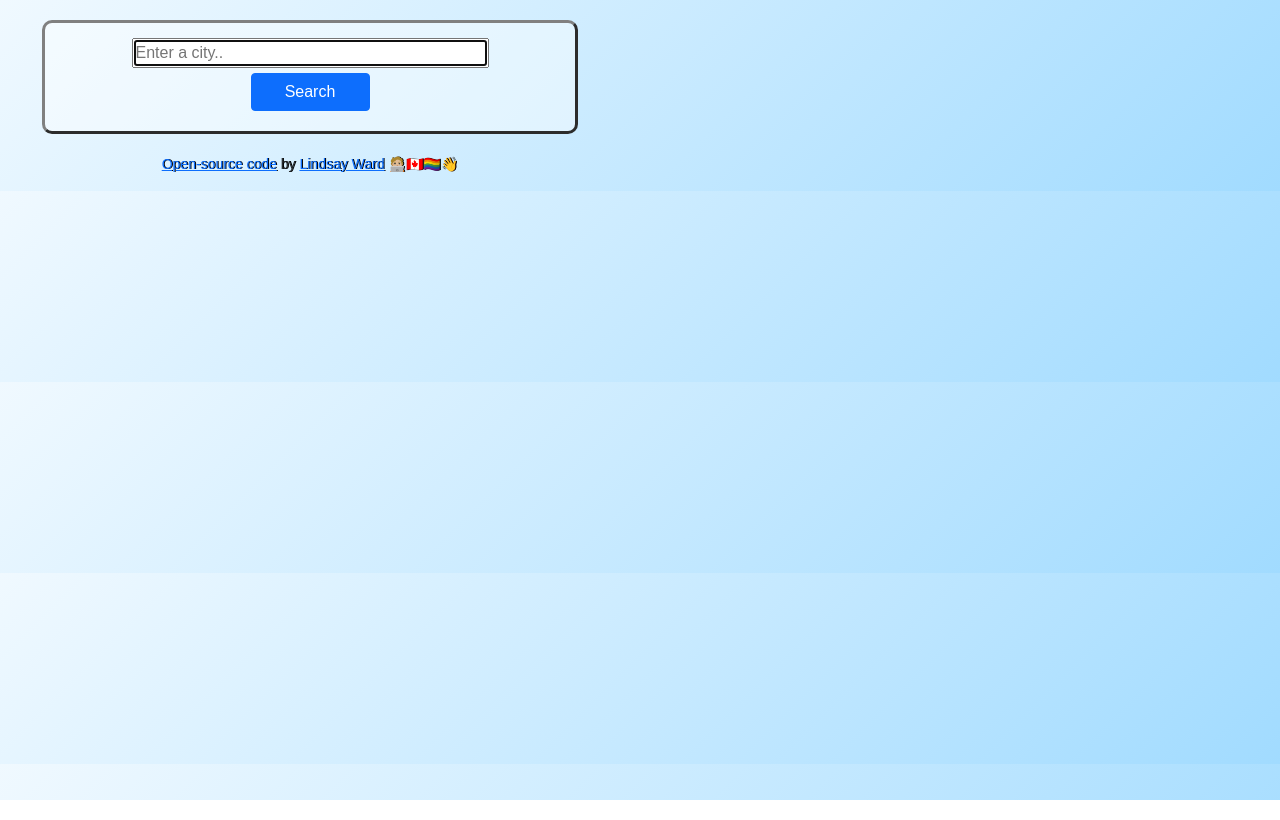
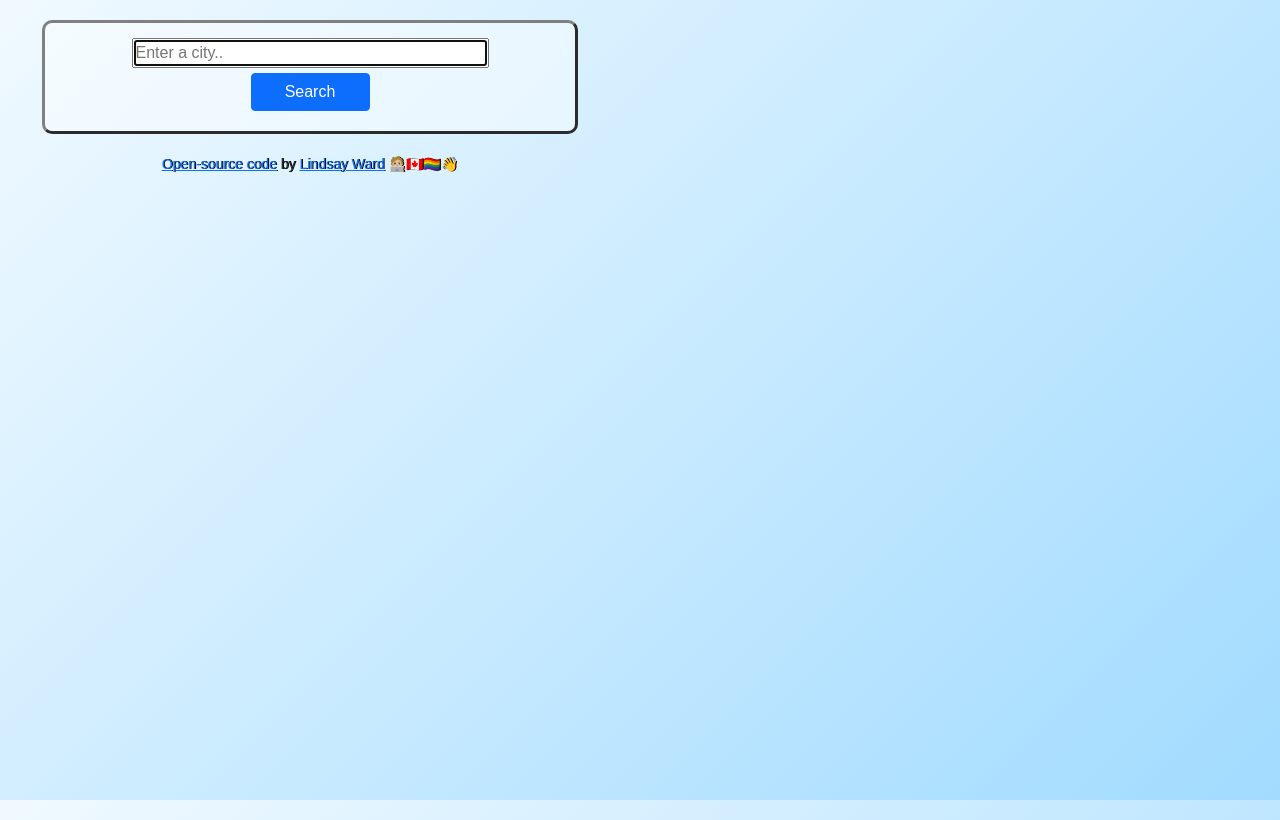
Before and after one commit to lindsaymward/weather-react, a React (Create React App) app: page / in a window 1280 px wide. Built offline with nearby package versions, Linux system fonts and the light colour scheme.

Commit message:
Fixed background gradient to not repeat

```diff
--- a/src/styles.css
+++ b/src/styles.css
@@ -12,7 +12,12 @@
   text-shadow: 1px 0px black;
 }
 
+html {
+  height: 100%;
+}
 body {
+  height: 100%;
+  margin: 0;
   background: #f0f9ff;
   background: -moz-linear-gradient(
     -45deg,
@@ -28,4 +33,6 @@ body {
   );
   background: linear-gradient(135deg, #f0f9ff 0%, #cbebff 47%, #a1dbff 100%);
   filter: progid:DXImageTransform.Microsoft.gradient( startColorstr='#f0f9ff', endColorstr='#a1dbff',GradientType=1 );
+  background-repeat: no-repeat;
+  background-attachment: fixed;
 }
```
